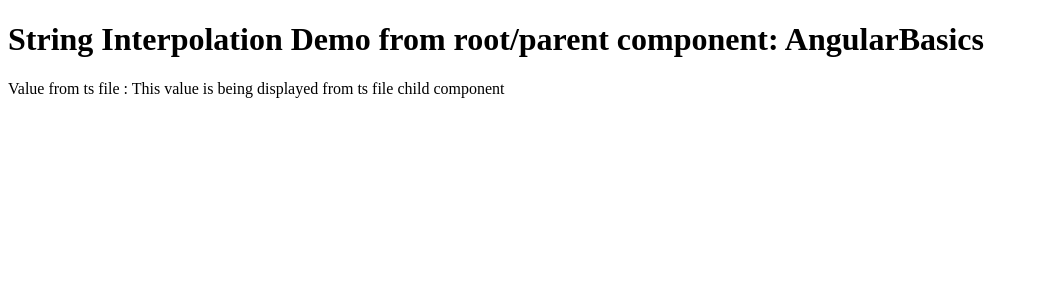
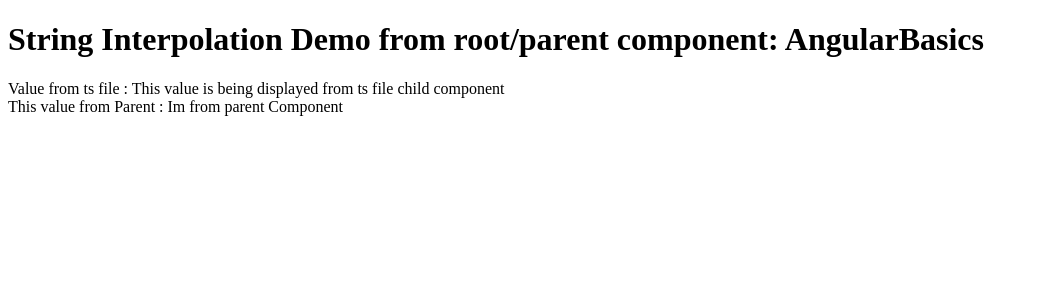
Before and after one commit to asperumalla/Angular, an Angular app: page / in a window 1280 px wide. Shown: the top 300 px of the page, without its empty margins (0-1039 px from the left). Built offline with nearby package versions, Linux system fonts and the light colour scheme.

Commit message:
Property Binding from Parent to  Child component

```diff
--- a/src/app/app.component.html
+++ b/src/app/app.component.html
@@ -1,2 +1,2 @@
 <h1>String Interpolation Demo from root/parent component: {{title}}</h1>
-<app-child></app-child>
+<app-child    [childInputProperty]="parentProperty"  ></app-child>
--- a/src/app/app.component.ts
+++ b/src/app/app.component.ts
@@ -7,4 +7,6 @@ import { Component } from '@angular/core';
 })
 export class AppComponent {
   title = 'AngularBasics';
+  parentProperty = 'Im from parent Component' ;
+
 }
--- a/src/app/child/child.component.ts
+++ b/src/app/child/child.component.ts
@@ -1,13 +1,16 @@
-import { Component, OnInit } from '@angular/core';
+import { Component, OnInit, Input } from '@angular/core';
 
 @Component({
   selector: 'app-child',
-  template: `Value from ts file : {{name}}`,
+  template: `Value from ts file : {{name}}<br>
+            This value from Parent : {{childInputProperty}}
+  `,
   styleUrls: ['./child.component.css']
 })
 export class ChildComponent implements OnInit {
 
   name : string = "This value is being displayed from ts file child component";
+  @Input() childInputProperty ;
   constructor() { }
 
   ngOnInit() {
```
